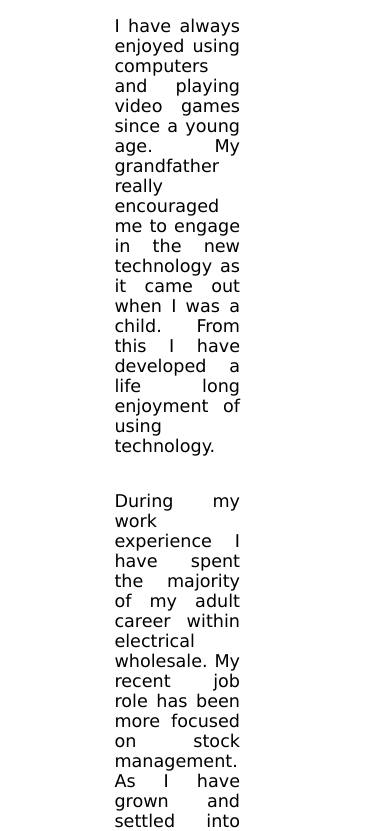
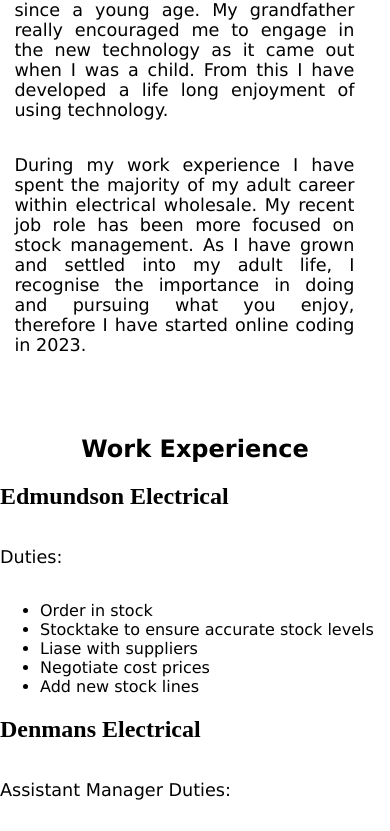
Before and after one commit to mmerrikin/html-personal-site, a plain HTML site: page index.html in a window 390 px wide. Shown: the part 605-1436 px from the top of the page. Drawn offline with Linux system fonts and the light colour scheme.

Commit message:
Add files via upload

```diff
--- a/style.css
+++ b/style.css
@@ -131,6 +131,10 @@ footer {
         text-align: justify;
         padding-left: 0;
     }
+    #about-me {
+        width: 100%;
+        padding-left: 0;
+    }
     .grid-container-work {
         width: 100%;
         display: block;
@@ -177,4 +181,7 @@ footer {
     #mynav li a{
         display: none;
     }
+    #profile_picture {
+        border-radius: 90%;
+    }
 }
```
